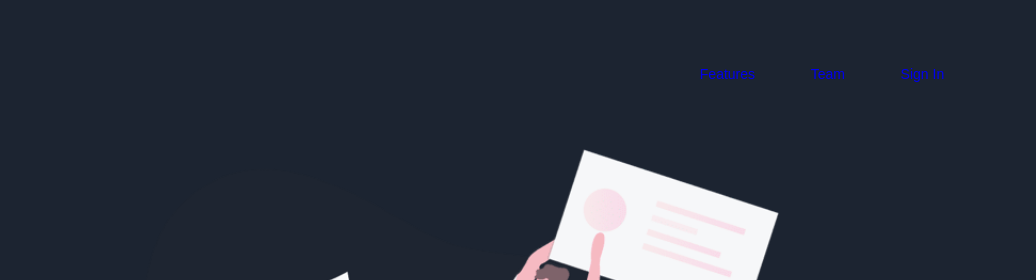
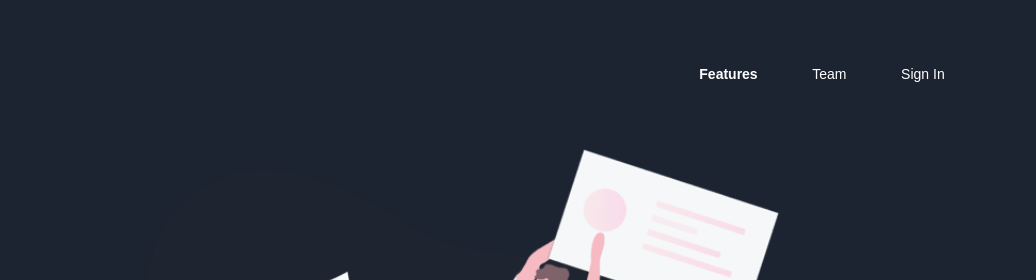
Before and after one commit to tushar416/flyo-dark-theme-landing-page, a plain HTML site: page index.html in a window 1280 px wide. In both pictures the pointer is over the link "Features". Shown: the top 280 px of the page, 244-1280 px from the left. Drawn offline with nearby package versions, Linux system fonts and the light colour scheme.

Commit message:
Update style.css

```diff
--- a/style.css
+++ b/style.css
@@ -27,6 +27,7 @@ a {
   text-decoration: none;
   font-weight: 400;
   transition: 0.3s;
+  color: #fff;
 }
 ul {
   text-decoration: none;
@@ -60,7 +61,7 @@ nav {
   width: 300px;
   font-family: "Relway", sans-serif;
 }
-li:hover {
+a:hover {
   font-weight: 700;
   transition: 0.4s;
   cursor: pointer;
```
